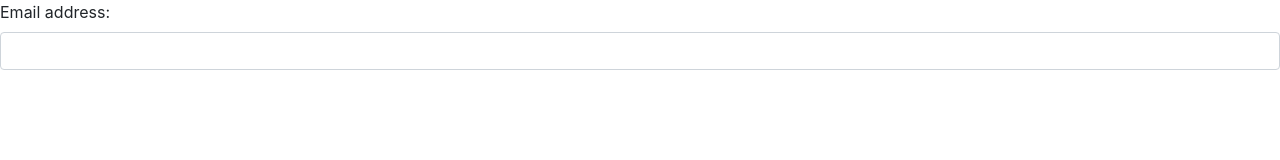
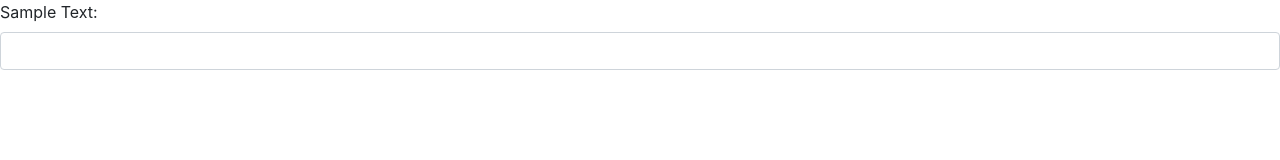
Before and after one commit to vipinmc/Application, an Angular app in the folder my-dream-app/: page / in a window 1280 px wide. Shown: the top 160 px of the page. Built offline with nearby package versions, Linux system fonts and the light colour scheme.

Commit message:
Corrected the names

```diff
--- a/my-dream-app/src/app/app.component.html
+++ b/my-dream-app/src/app/app.component.html
@@ -1,7 +1,7 @@
 <form>
   <div class="form-group">
-    <label for="email">Email address:</label>
-    <input type="text" [(ngModel)]="sampletext" class="form-control" id="email" name="email">
+    <label for="sampletext">Sample Text:</label>
+    <input type="text" [(ngModel)]="sampletext" class="form-control" id="sampletext" name="sampletext">
     <p>{{sampletext}}</p>
   </div>
 </form>
```
